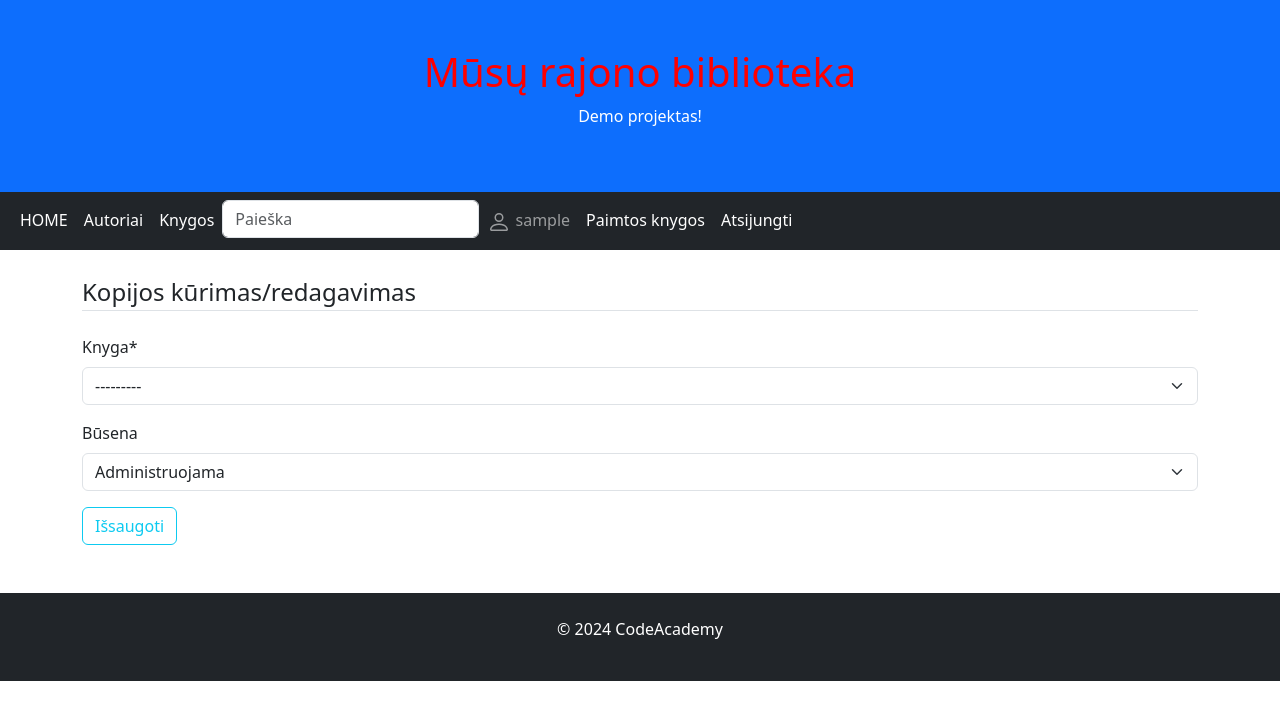
After one commit to DonatasNoreika/my_library_202403, a Django app: page /library/copies/new in a window 1280 px wide. The commit adds this page. Shown: the top 720 px of the page. Run offline with Django 5.2, Linux system fonts and the light colour scheme; the visitor is signed in with stand-in values (Sample User, id 1); data that the repository does not hold is empty; some libraries are stand-ins or nearby versions.

Commit message:
+ 10: Prisijungęs darbuotojas gali sukurti naują knygos kopiją

```diff
--- a/mysite/library/templates/copies.html
+++ b/mysite/library/templates/copies.html
@@ -2,6 +2,7 @@
 {% block "title" %}Knygų kopijos{% endblock %}
 
 {% block "content" %}
+<a class="btn btn-secondary btn-sm mt-1 mb-1" href="{% url 'copies_new' %}">Nauja kopija</a>
 <h1>Knygų kopijos</h1>
 {% for copy in copies %}
 <a href="{{ copy.pk }}"><p>{{ copy }}</p></a>
--- /dev/null
+++ b/mysite/library/templates/copy_form.html
@@ -0,0 +1,16 @@
+{% extends 'base.html' %}
+{% block "title" %}Kopijos sukūrimas/redagavimas{% endblock %}
+
+{% block "content" %}
+<div class="content-section">
+    <form method="POST">
+        {% load crispy_forms_tags %}
+        {% csrf_token %}
+        <legend class="border-bottom mb-4">Kopijos kūrimas/redagavimas</legend>
+        {{ form | crispy }}
+        <div class="form-group">
+            <button class="btn btn-outline-info" type="submit">Išsaugoti</button>
+        </div>
+    </form>
+</div>
+{% endblock %}
--- a/mysite/library/urls.py
+++ b/mysite/library/urls.py
@@ -13,6 +13,8 @@ urlpatterns = [
     path("usercopies/", views.UserBookInstanceListView.as_view(), name="user_copies"),
     path("copies/", views.BookInstanceListView.as_view(), name="copies"),
     path("copies/<int:pk>", views.BookInstanceDetailView.as_view(), name="copy"),
+    path("copies/new", views.BookInstanceCreateView.as_view(), name="copies_new"),
+
 ]
 
 urlpatterns += [
--- a/mysite/library/views.py
+++ b/mysite/library/views.py
@@ -169,3 +169,15 @@ class BookInstanceDetailView(LoginRequiredMixin, generic.DetailView):
     model = BookInstance
     context_object_name = "copy"
     template_name = "copy.html"
+
+
+class BookInstanceCreateView(LoginRequiredMixin, generic.CreateView):
+    model = BookInstance
+    template_name = "copy_form.html"
+    fields = ['book', 'status']
+    success_url = "/library/copies/"
+
+    def form_valid(self, form):
+        form.instance.reader = self.request.user
+        form.save()
+        return super().form_valid(form)
```
